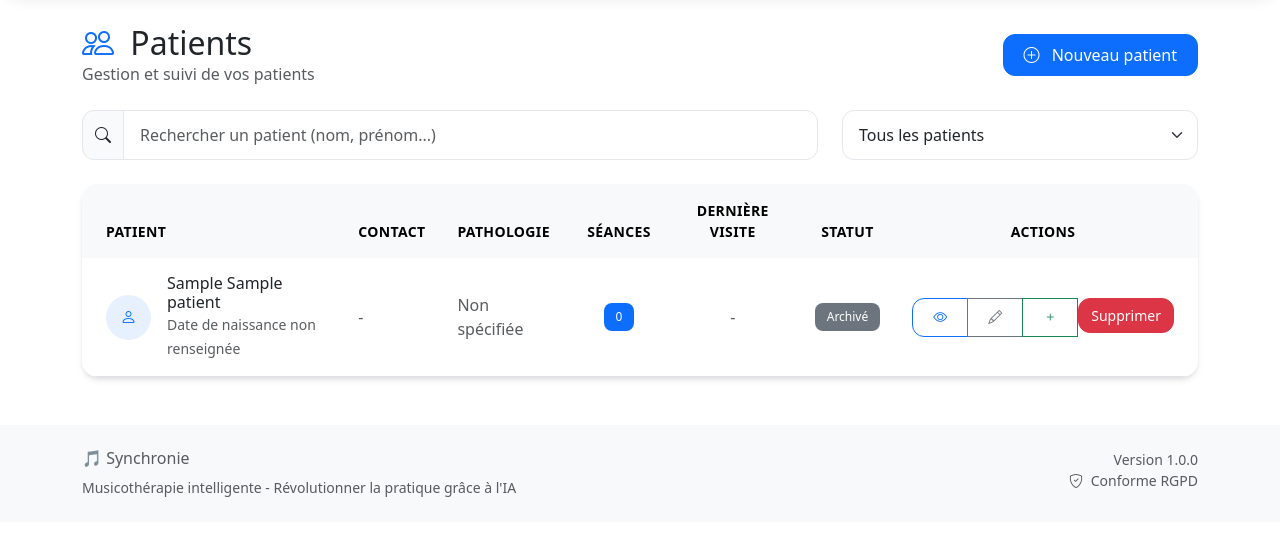
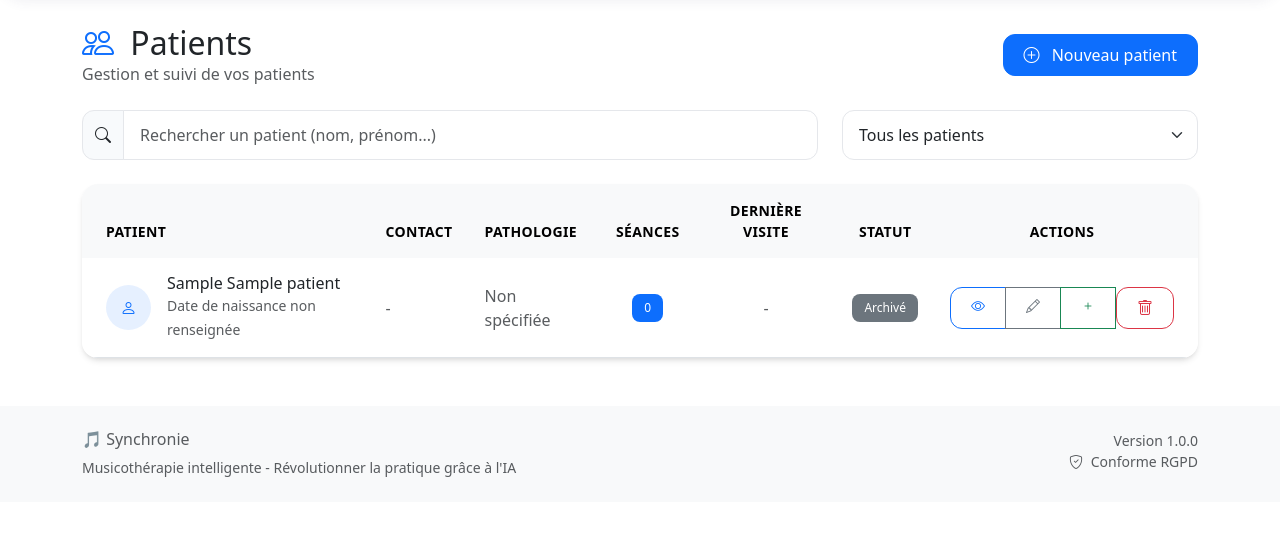
Before and after one commit to Julien-musico/Synchronie, a Flask app: template app/templates/patients/list.html in a window 1280 px wide. Shown: the part 70-606 px from the top of the page. Run offline with Flask 3, Linux system fonts and the light colour scheme; the template is opened without the code that fills it: values that come from a table or form of the project are taken from there, others are empty; tables that the repository leaves empty hold one stand-in row (values such as "Sample post").

Commit message:
feat(ui): harmonise bouton suppression patient (liste) style icône outline

```diff
--- a/app/templates/patients/list.html
+++ b/app/templates/patients/list.html
@@ -140,9 +140,14 @@
                                             <a href="{{ url_for('seances.new_seance', patient_id=patient.id) }}" class="btn btn-outline-success" title="Nouvelle séance">
                                                 <i class="bi bi-plus"></i>
                                             </a>
-                                                <form method="POST" action="{{ url_for('patients.delete_patient', patient_id=patient.id) }}" onsubmit="return confirm('Confirmer la suppression de ce patient ?');" style="display:inline;">
-                                                    <button type="submit" class="btn btn-danger btn-sm">Supprimer</button>
-                                                </form>
+                                            <form method="POST"
+                                                  action="{{ url_for('patients.delete_patient', patient_id=patient.id) }}"
+                                                  onsubmit="return confirm('Confirmer la suppression de ce patient ?');"
+                                                  class="d-inline">
+                                                <button type="submit" class="btn btn-outline-danger" title="Supprimer le patient">
+                                                    <i class="bi bi-trash"></i>
+                                                </button>
+                                            </form>
                                         </div>
                                     </td>
                                 </tr>
```
